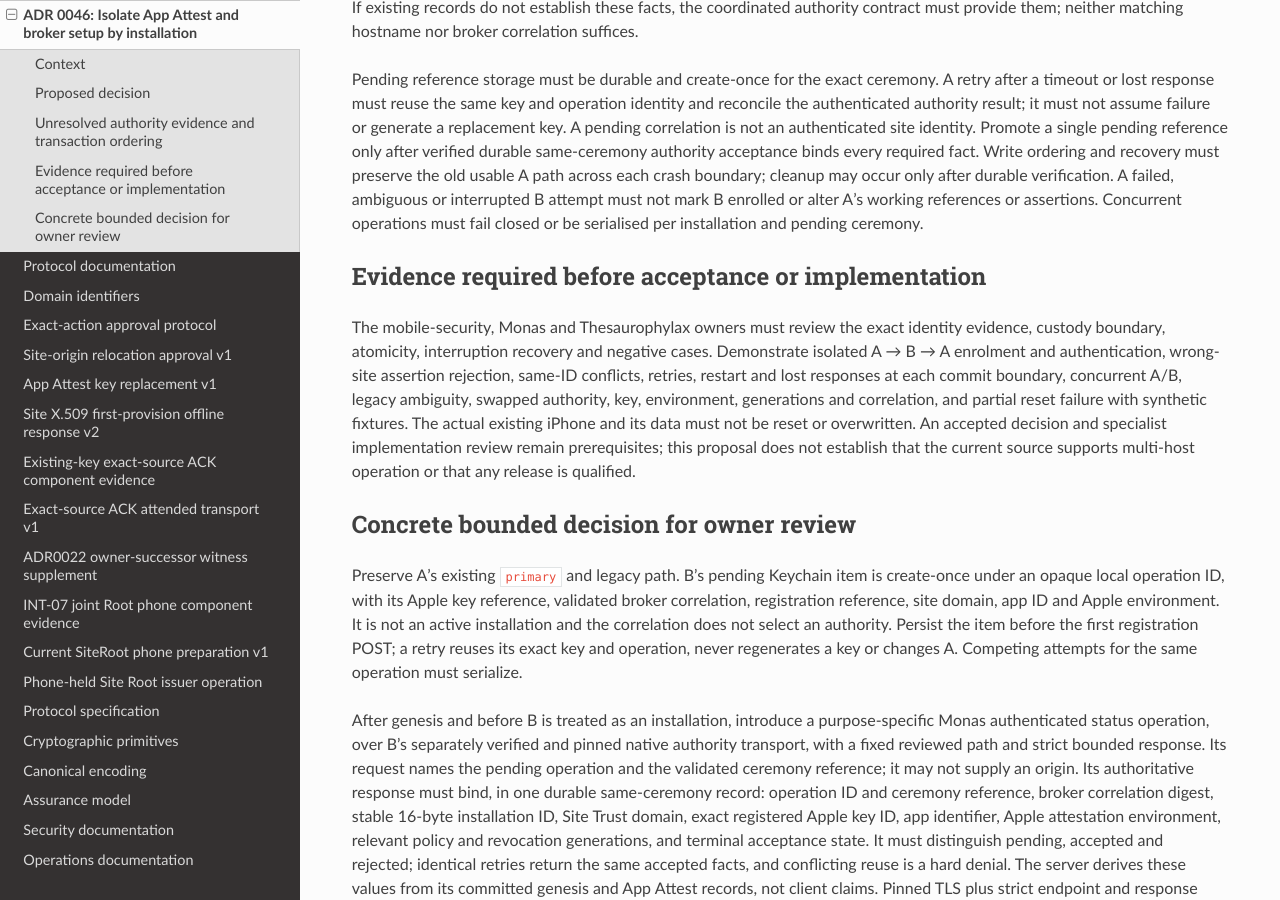
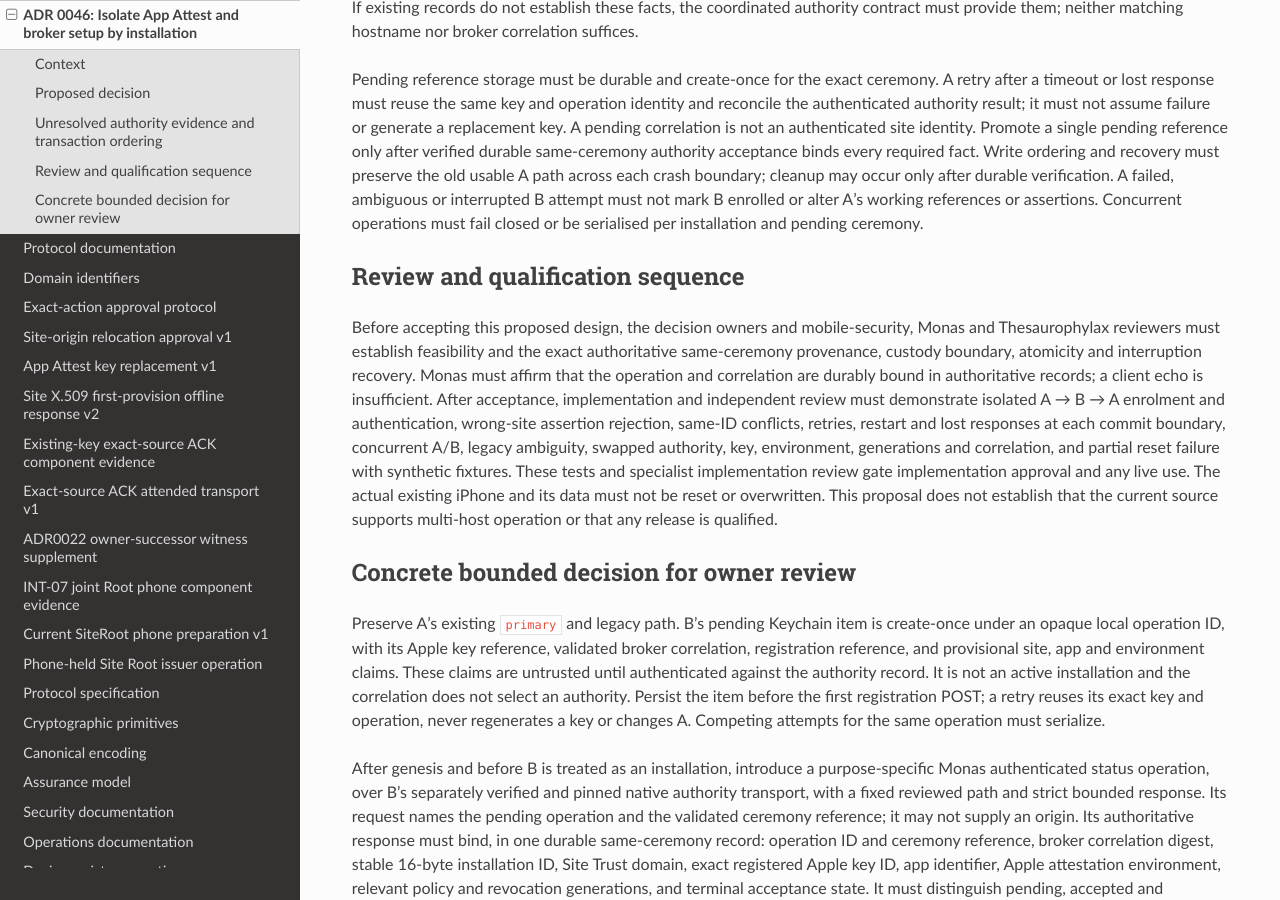
Before and after one commit to sagrudd/pistis, a Sphinx documentation site: the page built from docs/adr/0046-multiple-installations-app-attest-isolation.md, in a window 1280 px wide and 900 px high, scrolled down 1295 px. Built offline with Sphinx 7.4.7 and the Read the Docs theme 3.1.0, drawn with Linux system fonts in a browser that asks for light colours; the version number could not be read and is left out; some of the changed text lies outside the part shown.

Commit message:
Clarify multi-installation decision prerequisites

```diff
--- a/docs/adr/0046-multiple-installations-app-attest-isolation.md
+++ b/docs/adr/0046-multiple-installations-app-attest-isolation.md
@@ -26,8 +26,8 @@ ceremonies refer to the same installed authority.
   Site Trust identity; require exact binding for registration, replacement,
   assertion, recovery, and every custody or X.509 continuation. A scanned QR,
   display name or selected host alone is not evidence of that binding.
-- Treat a new broker ceremony as pending, non-authorising state keyed by its
-  validated opaque correlation and Site Trust identity. Never move all records
+- Treat a new broker ceremony as pending, non-authorising state identified by
+  its validated opaque correlation and provisional Site Trust claim. Never move all records
   by broker hostname. Promote or associate a single pending ceremony only when
   authenticated authority evidence establishes the same installation and site;
   ambiguity, interruption or substitution fails closed without changing A.
@@ -76,27 +76,32 @@ ambiguous or interrupted B attempt must not mark B enrolled or alter A's
 working references or assertions. Concurrent operations must fail closed or be
 serialised per installation and pending ceremony.
 
-## Evidence required before acceptance or implementation
+## Review and qualification sequence
 
-The mobile-security, Monas and Thesaurophylax owners must review the exact
-identity evidence, custody boundary, atomicity, interruption recovery and
-negative cases. Demonstrate isolated A → B → A enrolment and authentication,
+Before accepting this proposed design, the decision owners and mobile-security,
+Monas and Thesaurophylax reviewers must establish feasibility and the exact
+authoritative same-ceremony provenance, custody boundary, atomicity and
+interruption recovery. Monas must affirm that the operation and correlation
+are durably bound in authoritative records; a client echo is insufficient.
+After acceptance, implementation and independent review must demonstrate
+isolated A → B → A enrolment and authentication,
 wrong-site assertion rejection, same-ID conflicts, retries, restart and lost
 responses at each commit boundary, concurrent A/B, legacy ambiguity, swapped
 authority, key, environment, generations and correlation, and partial reset
 failure with synthetic fixtures.
-The actual existing iPhone and its data must not be reset or overwritten. An
-accepted decision and specialist implementation review remain prerequisites;
-this proposal does not establish that the current source supports multi-host
-operation or that any release is qualified.
+These tests and specialist implementation review gate implementation approval
+and any live use. The actual existing iPhone and its data must not be reset or
+overwritten. This proposal does not establish that the current source supports
+multi-host operation or that any release is qualified.
 
 ## Concrete bounded decision for owner review
 
 Preserve A's existing `primary` and legacy path. B's pending Keychain item is
 create-once under an opaque local operation ID, with its Apple key reference,
-validated broker correlation, registration reference, site domain, app ID and
-Apple environment. It is not an active installation and the correlation does
-not select an authority. Persist the item before the first registration POST;
+validated broker correlation, registration reference, and provisional site,
+app and environment claims. These claims are untrusted until authenticated
+against the authority record. It is not an active installation and the
+correlation does not select an authority. Persist the item before the first registration POST;
 a retry reuses its exact key and operation, never regenerates a key or changes
 A. Competing attempts for the same operation must serialize.
 
```
